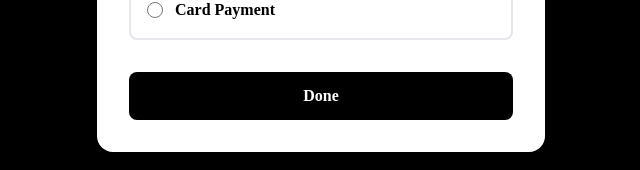
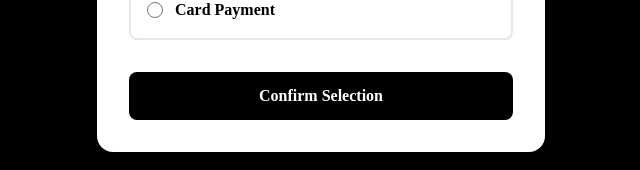
Before and after one commit to muhiu-din/KhudaHafizWeb, a Next.js app: page /packages/payment in a window 1280 px wide. Both pictures are taken after a click on the button "Online Wallet". Shown: the part 416-586 px from the top of the page, without its empty margins (319-959 px from the left). Built offline with nearby package versions, Linux system fonts and the light colour scheme.

Commit message:
Resolved Payment Bug

```diff
--- a/app/packages/payment/page.js
+++ b/app/packages/payment/page.js
@@ -12,17 +12,19 @@ const WalletIcon = () => (
   </svg>
 );
 
-// Component for the payment method selection modal
-const PaymentModal = ({ onClose, router, orderDetails }) => {
+// ***** BUG FIX Part 1: The modal now accepts an `onMethodSelect` function *****
+const PaymentModal = ({ onClose, router, orderDetails, onMethodSelect }) => {
   const [paymentMethod, setPaymentMethod] = useState('wallet');
 
   const handleProceed = () => {
     if (paymentMethod === 'card') {
+      // If card is selected, redirect to the card page.
       const { name, price, items } = orderDetails;
       const itemsString = encodeURIComponent(JSON.stringify(items));
       router.push(`/packages/payment/card?name=${encodeURIComponent(name)}&price=${price}&items=${itemsString}`);
     } else {
-      onClose();
+      // If wallet is selected, call the function from the parent to update the state.
+      onMethodSelect('Online Wallet');
     }
   };
 
@@ -44,14 +46,13 @@ const PaymentModal = ({ onClose, router, orderDetails }) => {
           </label>
         </div>
         <button onClick={handleProceed} className="w-full px-4 py-3 rounded-lg bg-black text-white font-bold hover:bg-gray-800">
-          {paymentMethod === 'card' ? 'Proceed to Card Payment' : 'Done'}
+          {paymentMethod === 'card' ? 'Proceed to Card Payment' : 'Confirm Selection'}
         </button>
       </div>
     </div>
   );
 };
 
-// ***** UPDATED: This component is now a modal popup *****
 const LoadingModal = () => (
     <div className="fixed inset-0 bg-black bg-opacity-60 flex justify-center items-center z-50 p-4">
         <div className="bg-white p-10 rounded-2xl shadow-2xl flex flex-col items-center max-w-sm w-full">
@@ -98,11 +99,16 @@ const OrderDetailsPage = () => {
     setTimeout(() => {
       const { name, price, items, orderNumber, date } = orderDetails;
       const itemsString = encodeURIComponent(JSON.stringify(items));
-
       router.push(
         `/orders/confirmation?name=${encodeURIComponent(name)}&price=${price}&items=${itemsString}&orderNumber=${orderNumber}&date=${encodeURIComponent(date)}&paymentMethod=${encodeURIComponent(selectedPaymentMethod)}`
       );
     }, 2000);
+  };
+
+  // ***** BUG FIX Part 2: This function updates the state and closes the modal *****
+  const handleMethodSelection = (method) => {
+    setSelectedPaymentMethod(method);
+    setIsModalOpen(false);
   };
 
   if (!orderDetails) {
@@ -168,10 +174,14 @@ const OrderDetailsPage = () => {
         </div>
       </div>
 
-      {/* Conditionally render the payment method modal */}
-      {isModalOpen && <PaymentModal onClose={() => setIsModalOpen(false)} router={router} orderDetails={orderDetails} />}
+      {/* ***** BUG FIX Part 3: Pass the new function to the modal ***** */}
+      {isModalOpen && <PaymentModal
+        onClose={() => setIsModalOpen(false)}
+        router={router}
+        orderDetails={orderDetails}
+        onMethodSelect={handleMethodSelection}
+      />}
 
-      {/* Conditionally render the loading popup */}
       {isProcessing && <LoadingModal />}
     </div>
   );
```
